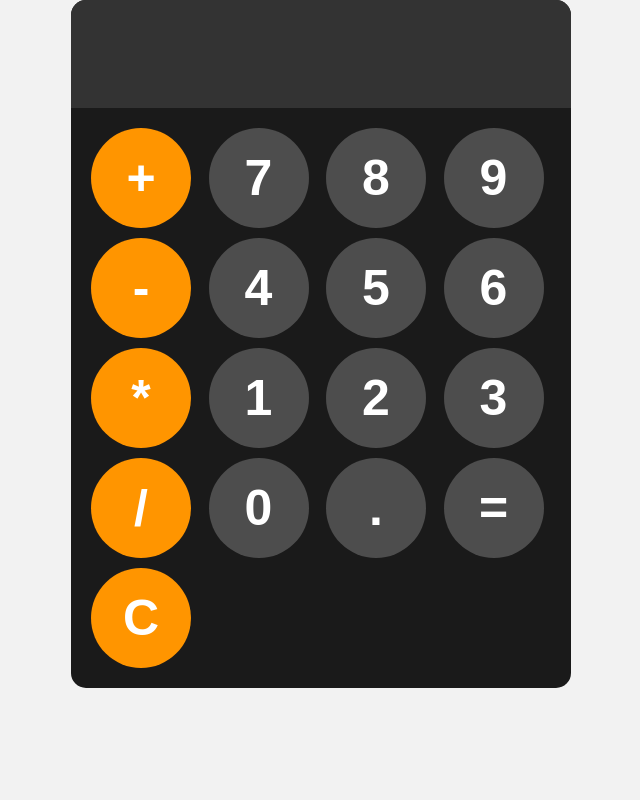
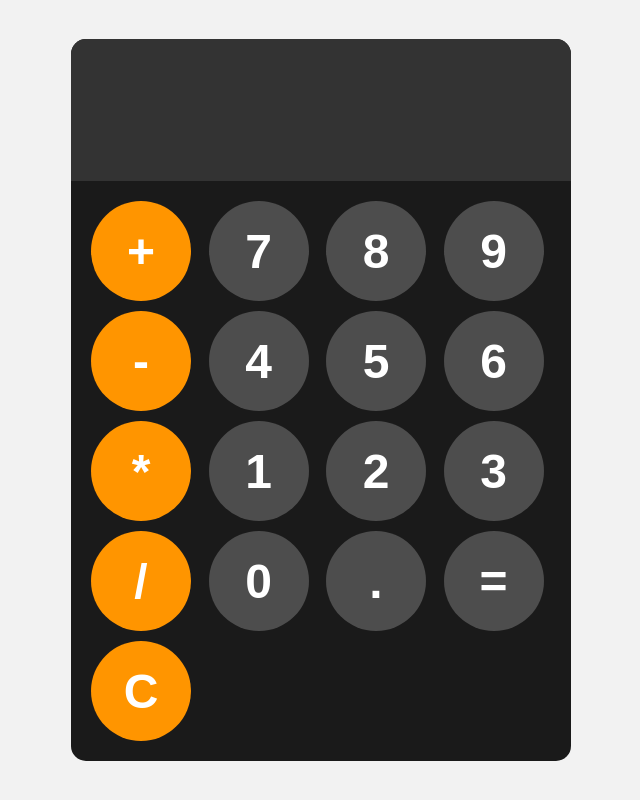
Before and after one commit to ShaharyarShakir/Calculator, a plain HTML site: page index.html in a window 1280 px wide. Shown: the whole page, without its empty margins (319-959 px from the left). Drawn offline with Linux system fonts and the light colour scheme.

Commit message:
Update style.css

```diff
--- a/style.css
+++ b/style.css
@@ -1,6 +1,6 @@
 body {
   margin: 0;
-  height: 100%;
+  height: 100vh;
   display: flex;
   justify-content: center;
   align-items: center;
@@ -15,9 +15,8 @@ body {
 }
 #display {
   width: 100%;
-
   padding: 25px;
-  font-size: 50px;
+  font-size: 5rem;
   text-align: left;
   border: none;
   background-color: hsl(0, 0%, 20%);
@@ -34,11 +33,11 @@ body {
 button {
   width: 100px;
   height: 100px;
-  border-radius: 60px;
+  border-radius: 50%;
   border: none;
   background-color: hsl(0, 0%, 30%);
   color: white;
-  font-size: 50px;
+  font-size: 3rem;
   font-weight: bold;
   cursor: pointer;
 }
```
